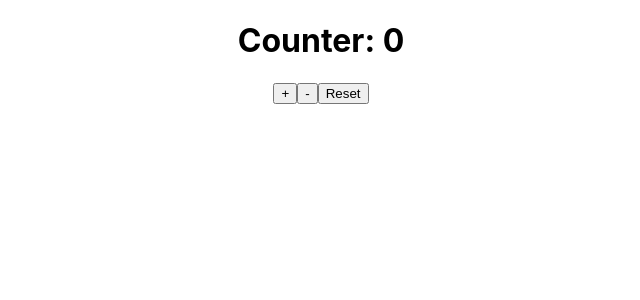
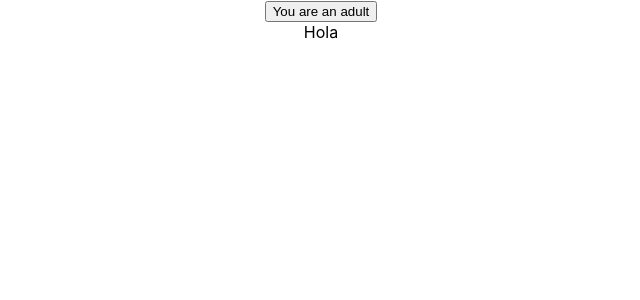
Before and after one commit to sebastianoscarlopez/coderhouse-39640-reactjs, a React (Create React App) app: page / in a window 1280 px wide. Shown: the top 300 px of the page, without its empty margins (319-959 px from the left). Built offline with nearby package versions, Linux system fonts and the light colour scheme.

Commit message:
clase-8 custom hoc y render prop

```diff
--- a/src/App.js
+++ b/src/App.js
@@ -3,6 +3,8 @@ import "./App.css";
 import Item from "./components/Item/item";
 import MyFetch from "./components/myfetchs";
 import Counter from "./components/CounterWithCustomHook";
+import PlayingWithHOC from "./components/hocValidation";
+import RenderPropExample from "./components/hocValidation/renderPropExample";
 
 function App() {
   const [selected, setSelected] = useState(false);
@@ -75,7 +77,9 @@ function App() {
         )
         : null
       } */}
-      <Counter />
+      {/* <Counter /> */}
+      <PlayingWithHOC edad={50} />
+      <RenderPropExample />
     </div>
   );
 }
--- /dev/null
+++ b/src/components/hocValidation/index.js
@@ -0,0 +1,13 @@
+import Message from './message';
+import withValidation from './withValidation';
+
+const MessageWithValidation = withValidation(({ children }) => <button>{children}</button>);
+
+const PlayingWithHOC = ({ edad }) => {
+
+  return (
+    <MessageWithValidation edad={edad} />
+  );
+};
+
+export default PlayingWithHOC;
--- /dev/null
+++ b/src/components/hocValidation/message.js
@@ -0,0 +1,5 @@
+const Message = ({ children }) => {
+  return <div>{children}</div>;
+}
+
+export default Message;
--- /dev/null
+++ b/src/components/hocValidation/renderPropExample.js
@@ -0,0 +1,16 @@
+import Message from './message';
+
+const Form = ({ children }) => {
+
+  return children('Hola');
+}
+
+const RenderPropExample = () => {
+  return <Form>
+    {
+      (text) => <Message>{text}</Message>
+    }
+  </Form>
+};
+
+export default RenderPropExample;
--- /dev/null
+++ b/src/components/hocValidation/withValidation.js
@@ -0,0 +1,19 @@
+
+const withValidation = (WrappedComponent) => {
+
+  function WithValidation({ edad }) {
+    // TODO - add validation logic here
+    let text = 'You are a child';
+    if (edad > 18) {
+      text = 'You are an adult';
+    }
+
+    return (
+      <WrappedComponent>{text}</WrappedComponent>
+    )
+  }
+
+  return WithValidation;
+}
+
+export default withValidation;
```
